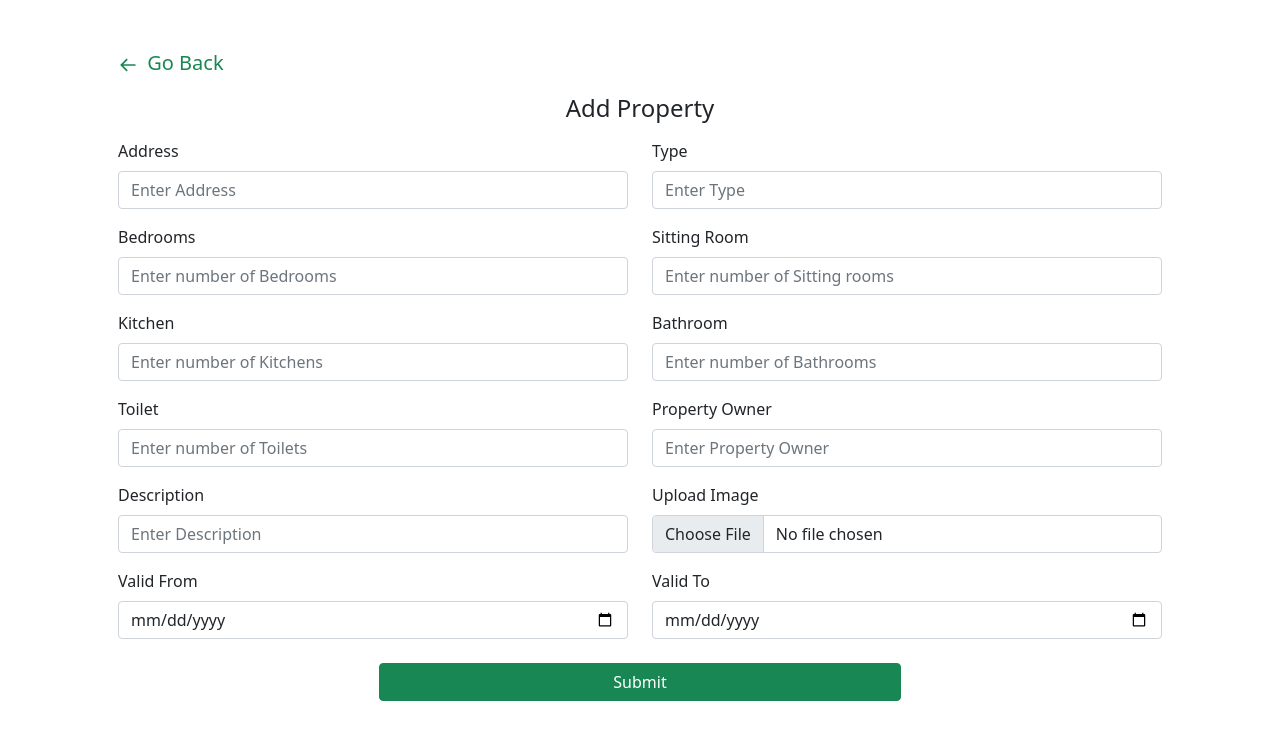
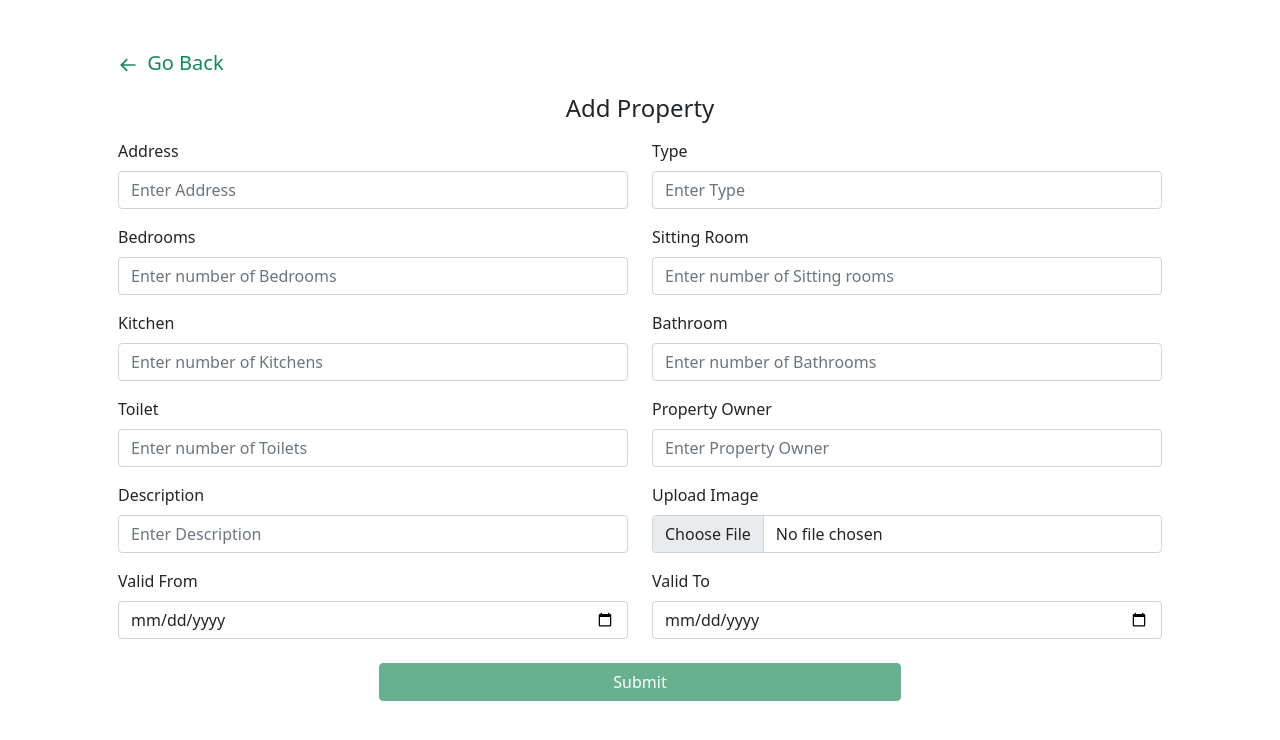
Before and after one commit to cddunni/Lekki-Project-Phase2-property-app, a React (Create React App) app in the folder lpp2-property-app/: page /add-property in a window 1280 px wide. Shown: the top 740 px of the page. Built offline with nearby package versions, Linux system fonts and the light colour scheme; no server answers.

Commit message:
add disabled props to button

```diff
--- a/lpp2-property-app/src/components/Button.js
+++ b/lpp2-property-app/src/components/Button.js
@@ -1,12 +1,13 @@
 import React from 'react'
 
-const Button = ({btnText, btnStyle, btnImageStyle, btnIcon, onClick, others}) => {
+const Button = ({btnText, btnStyle, btnImageStyle, btnIcon, onClick, isDisabled=true, others}) => {
   return (
     <button
       type="button"
       className={`btn btn-success ${btnStyle}`}
       onClick={onClick}
       {...others}
+      disabled={isDisabled}
       >
         {btnText} {btnIcon}
     </button>
--- a/lpp2-property-app/src/pages/AddProperty.js
+++ b/lpp2-property-app/src/pages/AddProperty.js
@@ -58,6 +58,11 @@ const AddProperty = () => {
   const handleChange = (e) => {
     const {name, value} = e.target
     setFormData((prevFormData) => ({ ...prevFormData, [name]: value }))
+  }
+  const disableButton = () => {
+    return (
+      !formData.address || !formData.bathroom || !formData.bedroom || !formData.description || !formData.images || !formData.kitchen || !formData.propertyOwner || !formData.sittingRoom || !formData.type || !formData.validFrom || !formData.validTo || !formData.toilet
+    )
   }
   useEffect(() => {console.log(formData)}, [formData])
   return (
@@ -186,7 +191,7 @@ const AddProperty = () => {
             btnText="Submit"
             btnStyle="col-12 col-md-6"
             onClick={addProperty}
-            disabled={!formData}
+            isDisabled={disableButton()}
           />
         </div>
       </form>
```
